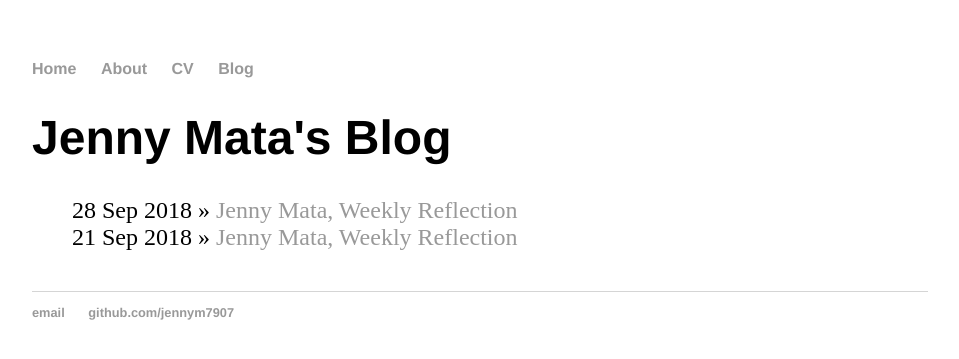
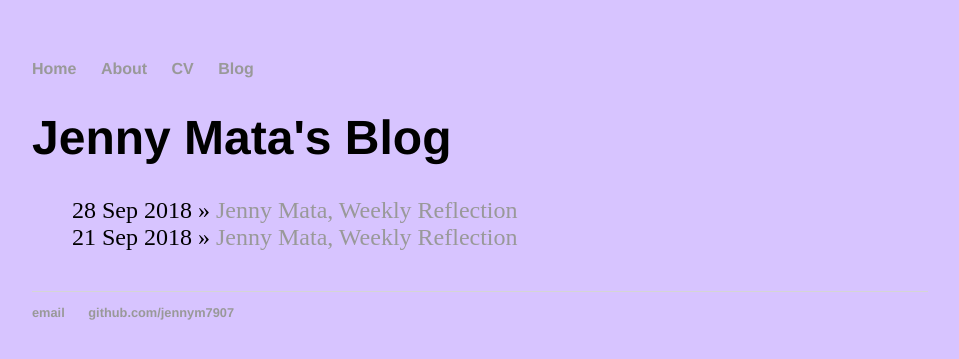
Before and after one commit to jennym7907/jennym7907.github.io, a Jekyll site: the page built from blog/index.html, in a window 1280 px wide. Shown: the top 359 px of the page, without its empty margins (160-1119 px from the left). Built offline with Jekyll 4.4.1, drawn with Linux system fonts in a browser that asks for light colours.

Commit message:
Update index.html

```diff
--- a/blog/index.html
+++ b/blog/index.html
@@ -9,3 +9,15 @@ title: Jenny Mata's Blog
 	    <li><span>{{ post.date | date_to_string }}</span> » <a href="{{ post.url }}" title="{{ post.title }}">{{ post.title }}</a></li>
 	  {% endfor %}
 	</ul>
+
+<style>
+
+        h2 {
+            color: rgb(28, 128, 128);
+        }
+
+        body {
+            background-color: rgb(215, 196, 255);
+        }
+
+        </style>
```
